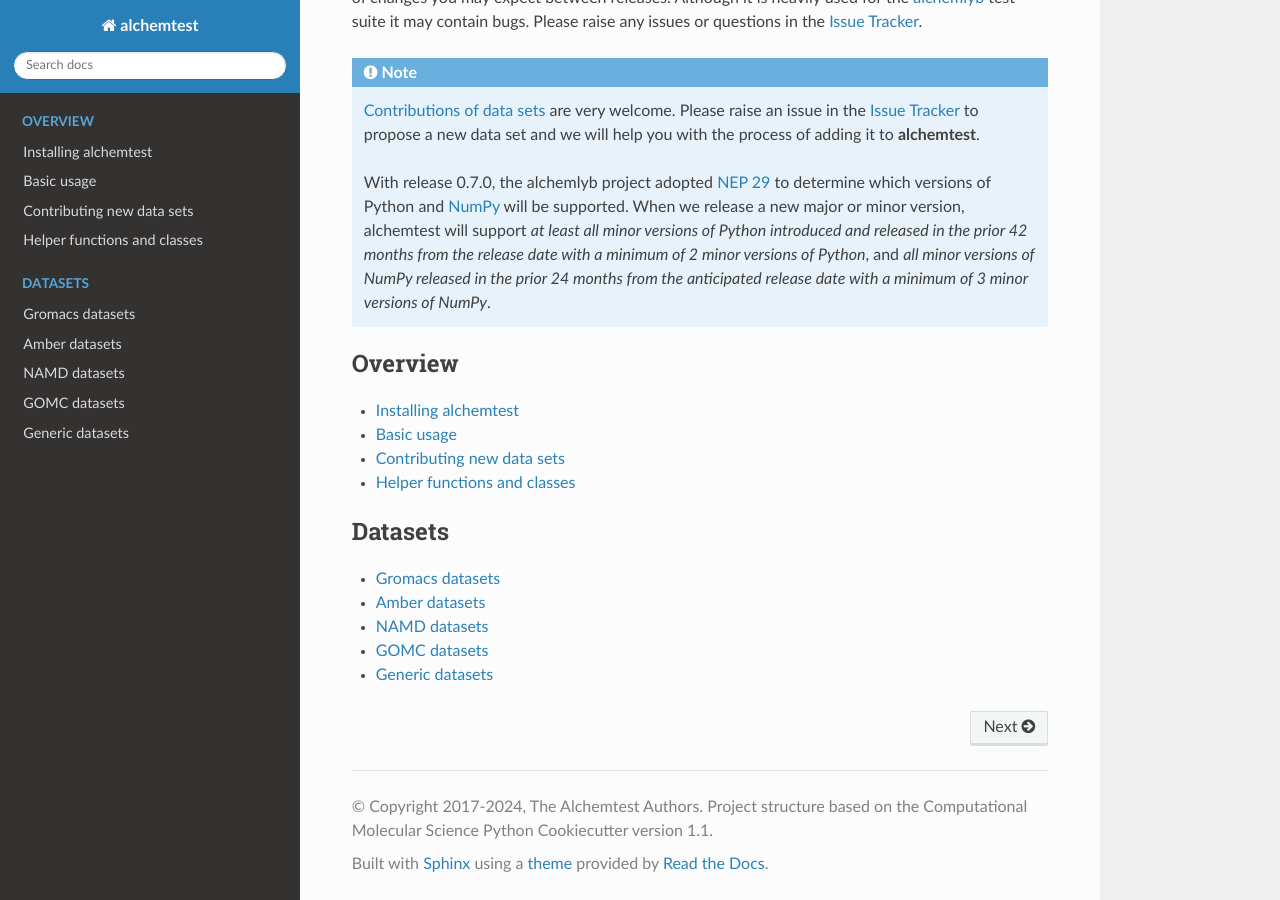
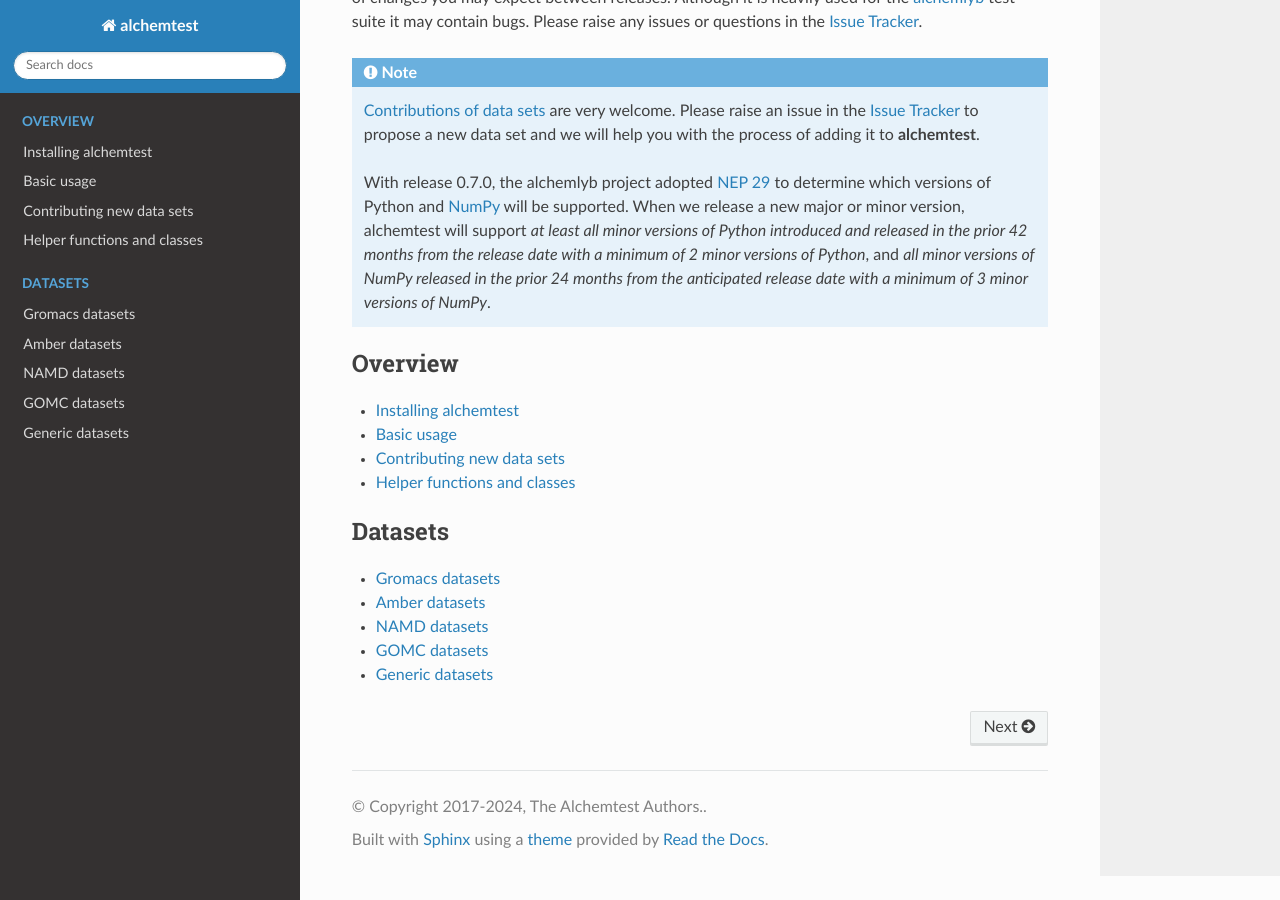
Before and after one commit to alchemistry/alchemtest, a Sphinx documentation site: the page built from docs/index.rst, in a window 1280 px wide and 900 px high, scrolled down 558 px. Built offline with Sphinx 7.4.7 and the Read the Docs theme 2.0.0, drawn with Linux system fonts in a browser that asks for light colours; the version number could not be read and is left out; some of the changed text lies outside the part shown.

Commit message:
Apply suggestions from code review

```diff
--- a/docs/conf.py
+++ b/docs/conf.py
@@ -23,8 +23,7 @@ import alchemtest
 # -- Project information -----------------------------------------------------
 
 project = 'alchemtest'
-copyright = ("2017-2024, The Alchemtest Authors. Project structure based on the "
-             "Computational Molecular Science Python Cookiecutter version 1.1")
+copyright = ("2017-2024, The Alchemtest Authors.")
 author = 'The Alchemtest Authors'
 
 from alchemtest._version import __version__
@@ -144,7 +143,7 @@ latex_elements = {
 #  author, documentclass [howto, manual, or own class]).
 latex_documents = [
     (master_doc, 'alchemtest.tex', 'alchemtest Documentation',
-     'alchemtest', 'manual'),
+     author, 'manual'),
 ]
 
 
```
